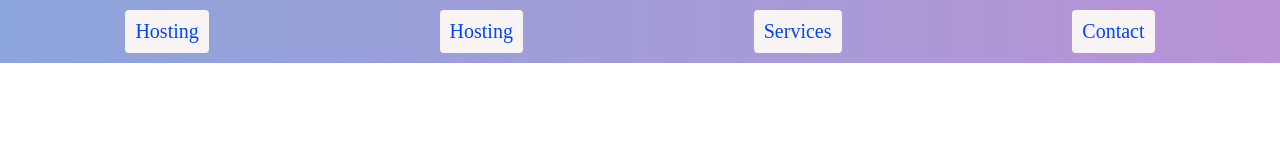
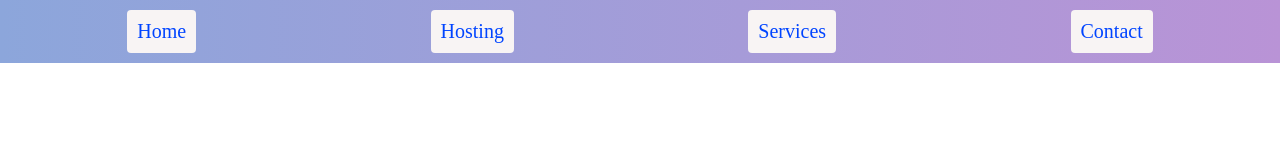
Before and after one commit to AbEmon69/nav-repo, a plain HTML site: page index.html in a window 1280 px wide. Drawn offline with Linux system fonts and the light colour scheme.

Commit message:
Update index.html

```diff
--- a/index.html
+++ b/index.html
@@ -11,7 +11,7 @@
     <nav class="navbar">
         <ul class="nav-list">
             <li class="nav-item">
-                <a href="#">Hosting</a>
+                <a href="#">Home</a>
             </li>
             <li class="nav-item">
                 <a href="#">Hosting</a></li>
```
